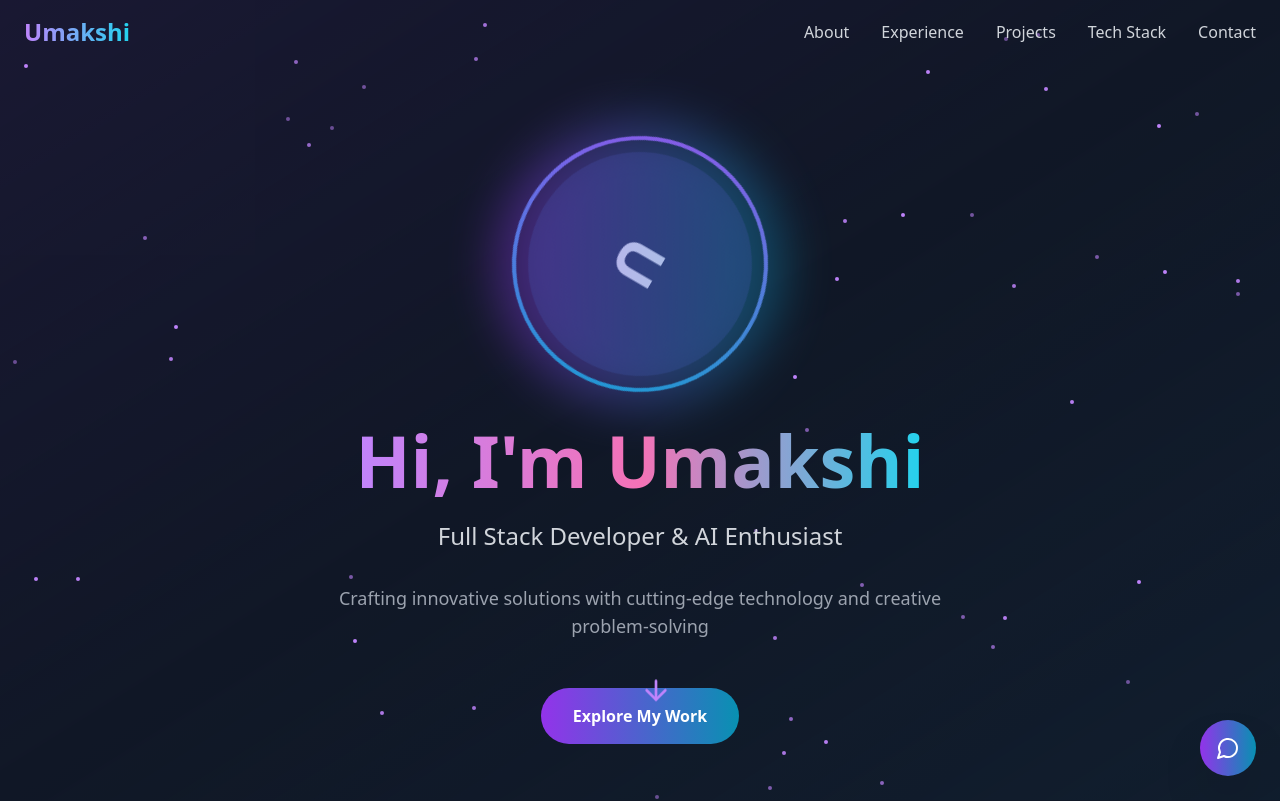
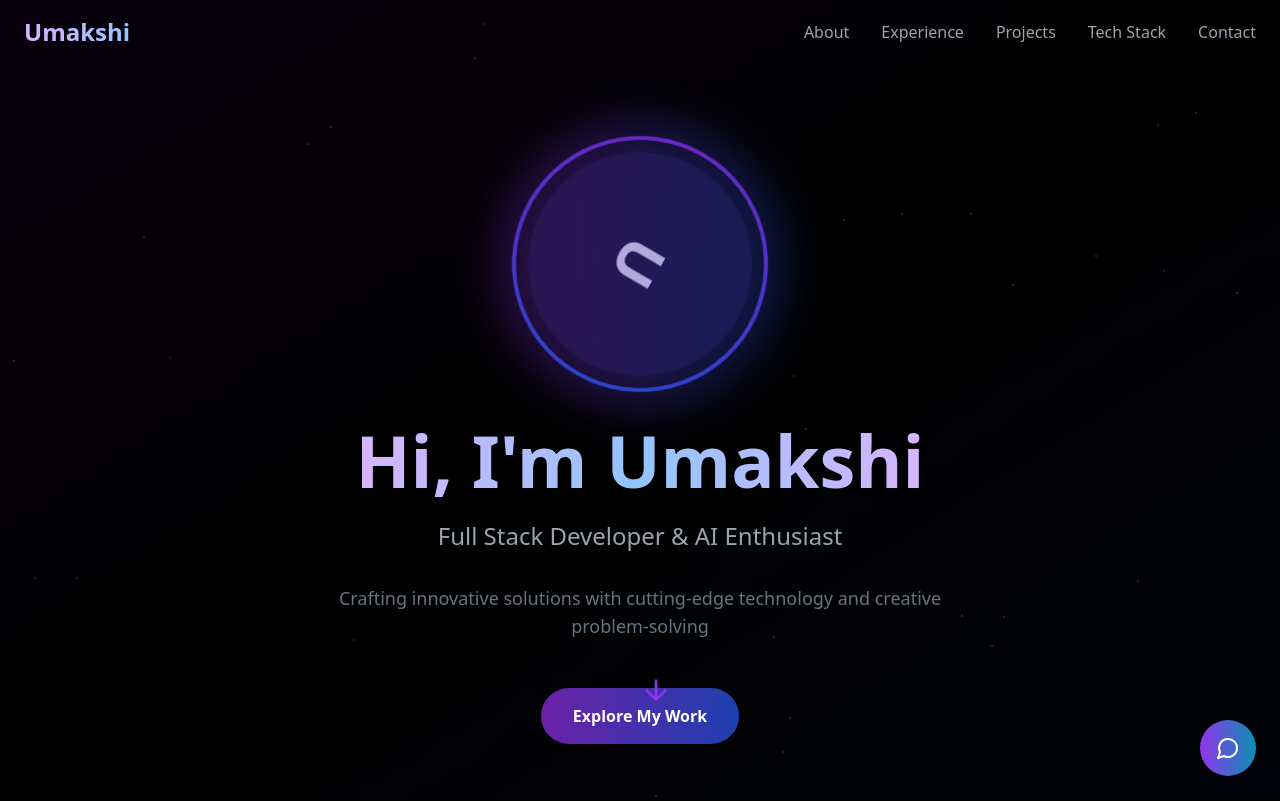
Before and after one commit to Umakshi12/umakshi-interactive-glow, a React (Vite) app: page / in a window 1280 px wide. Shown: the top 801 px of the page. Built offline with nearby package versions, Linux system fonts and the light colour scheme.

Commit message:
Refactor: Improve dark theme visuals
Adjust the application's visual styling to enhance the dark theme.

```diff
--- a/src/components/CursorFollower.tsx
+++ b/src/components/CursorFollower.tsx
@@ -17,7 +17,7 @@ const CursorFollower: React.FC<CursorFollowerProps> = ({ mousePosition }) => {
           transform: 'translate(-50%, -50%)',
         }}
       >
-        <div className="w-5 h-5 bg-gradient-to-r from-purple-400 to-cyan-400 rounded-full opacity-60 animate-pulse" />
+        <div className="w-4 h-4 bg-gradient-to-r from-purple-500 to-blue-500 rounded-full opacity-30 animate-pulse" />
       </div>
 
       {/* Trailing effect */}
@@ -29,7 +29,7 @@ const CursorFollower: React.FC<CursorFollowerProps> = ({ mousePosition }) => {
           transform: 'translate(-50%, -50%)',
         }}
       >
-        <div className="w-10 h-10 border-2 border-purple-400/30 rounded-full animate-spin" />
+        <div className="w-8 h-8 border border-purple-600/20 rounded-full animate-spin" />
       </div>
     </>
   );
--- a/src/components/Header.tsx
+++ b/src/components/Header.tsx
@@ -34,7 +34,7 @@ const Header = () => {
     <header
       className={`fixed top-0 left-0 right-0 z-50 transition-all duration-300 ${
         isScrolled
-          ? 'bg-gray-900/80 backdrop-blur-lg border-b border-purple-500/20'
+          ? 'bg-black/90 backdrop-blur-lg border-b border-purple-800/20'
           : 'bg-transparent'
       }`}
     >
@@ -43,7 +43,7 @@ const Header = () => {
           {/* Logo */}
           <div
             onClick={() => scrollToSection('hero')}
-            className="text-2xl font-bold bg-gradient-to-r from-purple-400 to-cyan-400 bg-clip-text text-transparent cursor-pointer hover:scale-105 transition-transform"
+            className="text-2xl font-bold bg-gradient-to-r from-purple-300 to-blue-300 bg-clip-text text-transparent cursor-pointer hover:scale-105 transition-transform"
           >
             Umakshi
           </div>
@@ -54,10 +54,10 @@ const Header = () => {
               <button
                 key={item.id}
                 onClick={() => scrollToSection(item.id)}
-                className="relative text-gray-300 hover:text-white transition-colors group"
+                className="relative text-gray-400 hover:text-white transition-colors group"
               >
                 {item.label}
-                <span className="absolute -bottom-1 left-0 w-0 h-0.5 bg-gradient-to-r from-purple-400 to-cyan-400 transition-all duration-300 group-hover:w-full" />
+                <span className="absolute -bottom-1 left-0 w-0 h-0.5 bg-gradient-to-r from-purple-400 to-blue-400 transition-all duration-300 group-hover:w-full" />
               </button>
             ))}
           </div>
@@ -65,7 +65,7 @@ const Header = () => {
           {/* Mobile menu button */}
           <button
             onClick={() => setIsMobileMenuOpen(!isMobileMenuOpen)}
-            className="md:hidden p-2 rounded-lg border border-purple-500/30 hover:border-purple-400 transition-colors"
+            className="md:hidden p-2 rounded-lg border border-purple-800/30 hover:border-purple-600 transition-colors"
           >
             {isMobileMenuOpen ? <X size={20} /> : <Menu size={20} />}
           </button>
@@ -73,12 +73,12 @@ const Header = () => {
 
         {/* Mobile Navigation */}
         {isMobileMenuOpen && (
-          <div className="md:hidden mt-4 p-4 rounded-lg bg-gray-800/90 backdrop-blur-lg border border-purple-500/20">
+          <div className="md:hidden mt-4 p-4 rounded-lg bg-gray-950/90 backdrop-blur-lg border border-purple-800/20">
             {navItems.map((item) => (
               <button
                 key={item.id}
                 onClick={() => scrollToSection(item.id)}
-                className="block w-full text-left py-2 text-gray-300 hover:text-purple-400 transition-colors"
+                className="block w-full text-left py-2 text-gray-400 hover:text-purple-300 transition-colors"
               >
                 {item.label}
               </button>
--- a/src/components/Hero.tsx
+++ b/src/components/Hero.tsx
@@ -14,10 +14,10 @@ const Hero = () => {
     <section id="hero" className="min-h-screen flex items-center justify-center relative pt-20">
       {/* Background particles effect */}
       <div className="absolute inset-0 overflow-hidden">
-        {[...Array(50)].map((_, i) => (
+        {[...Array(30)].map((_, i) => (
           <div
             key={i}
-            className="absolute w-1 h-1 bg-purple-400 rounded-full animate-pulse"
+            className="absolute w-0.5 h-0.5 bg-purple-600 rounded-full animate-pulse opacity-40"
             style={{
               left: `${Math.random() * 100}%`,
               top: `${Math.random() * 100}%`,
@@ -32,47 +32,47 @@ const Hero = () => {
         {/* Profile Image */}
         <div className="mb-8 flex justify-center">
           <div className="relative">
-            <div className="w-64 h-64 rounded-full bg-gradient-to-r from-purple-500 to-cyan-500 p-1 animate-spin-slow">
-              <div className="w-full h-full rounded-full bg-gray-900 flex items-center justify-center">
-                <div className="w-56 h-56 rounded-full bg-gradient-to-br from-purple-600/20 to-cyan-600/20 flex items-center justify-center text-6xl font-bold text-white">
+            <div className="w-64 h-64 rounded-full bg-gradient-to-r from-purple-700 to-blue-700 p-1 animate-spin-slow">
+              <div className="w-full h-full rounded-full bg-black flex items-center justify-center">
+                <div className="w-56 h-56 rounded-full bg-gradient-to-br from-purple-900/20 to-blue-900/20 flex items-center justify-center text-6xl font-bold text-white">
                   U
                 </div>
               </div>
             </div>
-            <div className="absolute -inset-4 bg-gradient-to-r from-purple-600 to-cyan-600 rounded-full opacity-20 blur-xl animate-pulse" />
+            <div className="absolute -inset-4 bg-gradient-to-r from-purple-800 to-blue-800 rounded-full opacity-10 blur-xl animate-pulse" />
           </div>
         </div>
 
         {/* Main heading */}
         <h1 className="text-5xl md:text-7xl font-bold mb-6 animate-fade-in">
-          <span className="bg-gradient-to-r from-purple-400 via-pink-400 to-cyan-400 bg-clip-text text-transparent">
+          <span className="bg-gradient-to-r from-purple-300 via-blue-300 to-purple-300 bg-clip-text text-transparent">
             Hi, I'm Umakshi
           </span>
         </h1>
 
         {/* Subtitle */}
-        <p className="text-xl md:text-2xl text-gray-300 mb-8 max-w-3xl mx-auto animate-fade-in" style={{ animationDelay: '0.2s' }}>
+        <p className="text-xl md:text-2xl text-gray-400 mb-8 max-w-3xl mx-auto animate-fade-in" style={{ animationDelay: '0.2s' }}>
           Full Stack Developer & AI Enthusiast
         </p>
 
         {/* Description */}
-        <p className="text-lg text-gray-400 mb-12 max-w-2xl mx-auto animate-fade-in" style={{ animationDelay: '0.4s' }}>
+        <p className="text-lg text-gray-500 mb-12 max-w-2xl mx-auto animate-fade-in" style={{ animationDelay: '0.4s' }}>
           Crafting innovative solutions with cutting-edge technology and creative problem-solving
         </p>
 
         {/* CTA Button */}
         <button
           onClick={scrollToAbout}
-          className="group relative px-8 py-4 bg-gradient-to-r from-purple-600 to-cyan-600 rounded-full hover:from-purple-500 hover:to-cyan-500 transition-all duration-300 hover:scale-105 hover:shadow-2xl hover:shadow-purple-500/25 animate-fade-in"
+          className="group relative px-8 py-4 bg-gradient-to-r from-purple-800 to-blue-800 rounded-full hover:from-purple-700 hover:to-blue-700 transition-all duration-300 hover:scale-105 hover:shadow-2xl hover:shadow-purple-900/25 animate-fade-in"
           style={{ animationDelay: '0.6s' }}
         >
           <span className="relative z-10 font-semibold">Explore My Work</span>
-          <div className="absolute inset-0 rounded-full bg-gradient-to-r from-purple-600 to-cyan-600 opacity-0 group-hover:opacity-100 blur transition-opacity duration-300" />
+          <div className="absolute inset-0 rounded-full bg-gradient-to-r from-purple-800 to-blue-800 opacity-0 group-hover:opacity-100 blur transition-opacity duration-300" />
         </button>
 
         {/* Scroll indicator */}
         <div className="absolute bottom-8 left-1/2 transform -translate-x-1/2 animate-bounce">
-          <ArrowDown className="text-purple-400" size={32} />
+          <ArrowDown className="text-purple-600" size={32} />
         </div>
       </div>
     </section>
--- a/src/index.css
+++ b/src/index.css
@@ -7,42 +7,42 @@
 
 @layer base {
   :root {
-    --background: 222.2 84% 4.9%;
-    --foreground: 210 40% 98%;
+    --background: 0 0% 2%;
+    --foreground: 210 20% 90%;
 
-    --card: 222.2 84% 4.9%;
-    --card-foreground: 210 40% 98%;
+    --card: 0 0% 3%;
+    --card-foreground: 210 20% 90%;
 
-    --popover: 222.2 84% 4.9%;
-    --popover-foreground: 210 40% 98%;
+    --popover: 0 0% 3%;
+    --popover-foreground: 210 20% 90%;
 
-    --primary: 210 40% 98%;
-    --primary-foreground: 222.2 47.4% 11.2%;
+    --primary: 210 20% 90%;
+    --primary-foreground: 0 0% 5%;
 
-    --secondary: 217.2 32.6% 17.5%;
-    --secondary-foreground: 210 40% 98%;
+    --secondary: 0 0% 8%;
+    --secondary-foreground: 210 20% 90%;
 
-    --muted: 217.2 32.6% 17.5%;
-    --muted-foreground: 215 20.2% 65.1%;
+    --muted: 0 0% 8%;
+    --muted-foreground: 215 20% 50%;
 
-    --accent: 217.2 32.6% 17.5%;
-    --accent-foreground: 210 40% 98%;
+    --accent: 0 0% 8%;
+    --accent-foreground: 210 20% 90%;
 
-    --destructive: 0 62.8% 30.6%;
+    --destructive: 0 62.8% 25%;
     --destructive-foreground: 210 40% 98%;
 
-    --border: 217.2 32.6% 17.5%;
-    --input: 217.2 32.6% 17.5%;
-    --ring: 212.7 26.8% 83.9%;
+    --border: 0 0% 12%;
+    --input: 0 0% 12%;
+    --ring: 212.7 26.8% 60%;
 
-    --sidebar-background: 240 5.9% 10%;
-    --sidebar-foreground: 240 4.8% 95.9%;
-    --sidebar-primary: 224.3 76.3% 48%;
+    --sidebar-background: 0 0% 3%;
+    --sidebar-foreground: 240 4.8% 90%;
+    --sidebar-primary: 224.3 76.3% 40%;
     --sidebar-primary-foreground: 0 0% 100%;
-    --sidebar-accent: 240 3.7% 15.9%;
-    --sidebar-accent-foreground: 240 4.8% 95.9%;
-    --sidebar-border: 240 3.7% 15.9%;
-    --sidebar-ring: 217.2 91.2% 59.8%;
+    --sidebar-accent: 0 0% 8%;
+    --sidebar-accent-foreground: 240 4.8% 90%;
+    --sidebar-border: 0 0% 12%;
+    --sidebar-ring: 217.2 91.2% 50%;
 
     --radius: 0.5rem;
   }
@@ -60,6 +60,7 @@
   body {
     @apply bg-background text-foreground;
     cursor: none;
+    background: #0a0a0a;
   }
 
   /* Custom scrollbar */
@@ -68,16 +69,16 @@
   }
 
   ::-webkit-scrollbar-track {
-    background: rgb(31 41 55);
+    background: rgb(10 10 10);
   }
 
   ::-webkit-scrollbar-thumb {
-    background: linear-gradient(to bottom, rgb(147 51 234), rgb(6 182 212));
+    background: linear-gradient(to bottom, rgb(80 7 120), rgb(6 95 140));
     border-radius: 4px;
   }
 
   ::-webkit-scrollbar-thumb:hover {
-    background: linear-gradient(to bottom, rgb(126 34 206), rgb(8 145 178));
+    background: linear-gradient(to bottom, rgb(100 20 150), rgb(8 120 170));
   }
 }
 
--- a/src/pages/Index.tsx
+++ b/src/pages/Index.tsx
@@ -23,9 +23,9 @@ const Index = () => {
   }, []);
 
   return (
-    <div className="min-h-screen bg-gray-900 text-white relative overflow-x-hidden">
+    <div className="min-h-screen bg-black text-white relative overflow-x-hidden">
       {/* Animated background */}
-      <div className="fixed inset-0 bg-gradient-to-br from-purple-900/20 via-gray-900 to-cyan-900/20 animate-pulse" />
+      <div className="fixed inset-0 bg-gradient-to-br from-purple-950/10 via-black to-blue-950/10" />
 
       {/* Cursor follower */}
       <CursorFollower mousePosition={mousePosition} />
```
